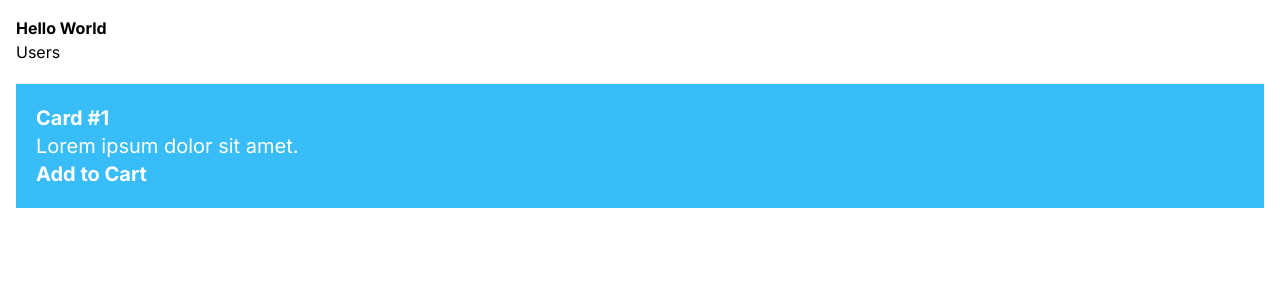
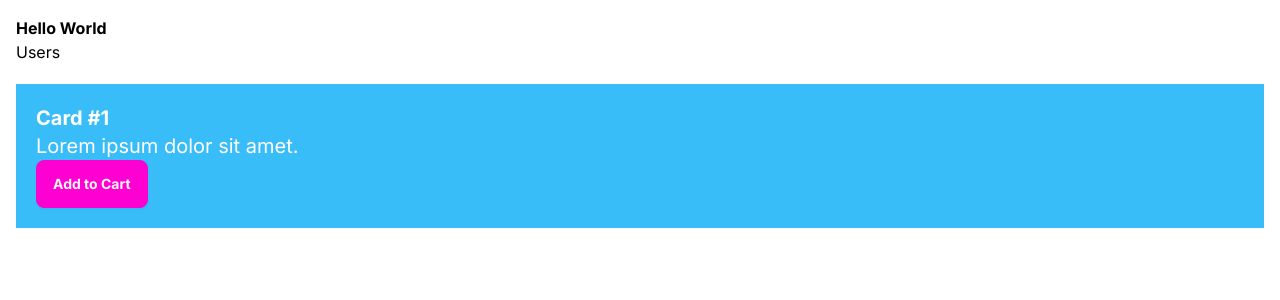
Before and after one commit to jfcv/next-app, a Next.js app: page / in a window 1280 px wide. Shown: the top 300 px of the page. Built offline with nearby package versions, Linux system fonts and the light colour scheme.

Commit message:
Add DaisyUI styles to the button.

```diff
--- a/app/components/AddToCart.tsx
+++ b/app/components/AddToCart.tsx
@@ -4,7 +4,7 @@ import React from 'react'
 const AddToCart = () => {
   return (
     <div>
-        <button style={{fontWeight: 'bold'}} onClick={() => console.log('client component clicked')}>
+        <button className='btn btn-secondary' style={{fontWeight: 'bold'}} onClick={() => console.log('client component clicked')}>
             Add to Cart
         </button>
     </div>
```
